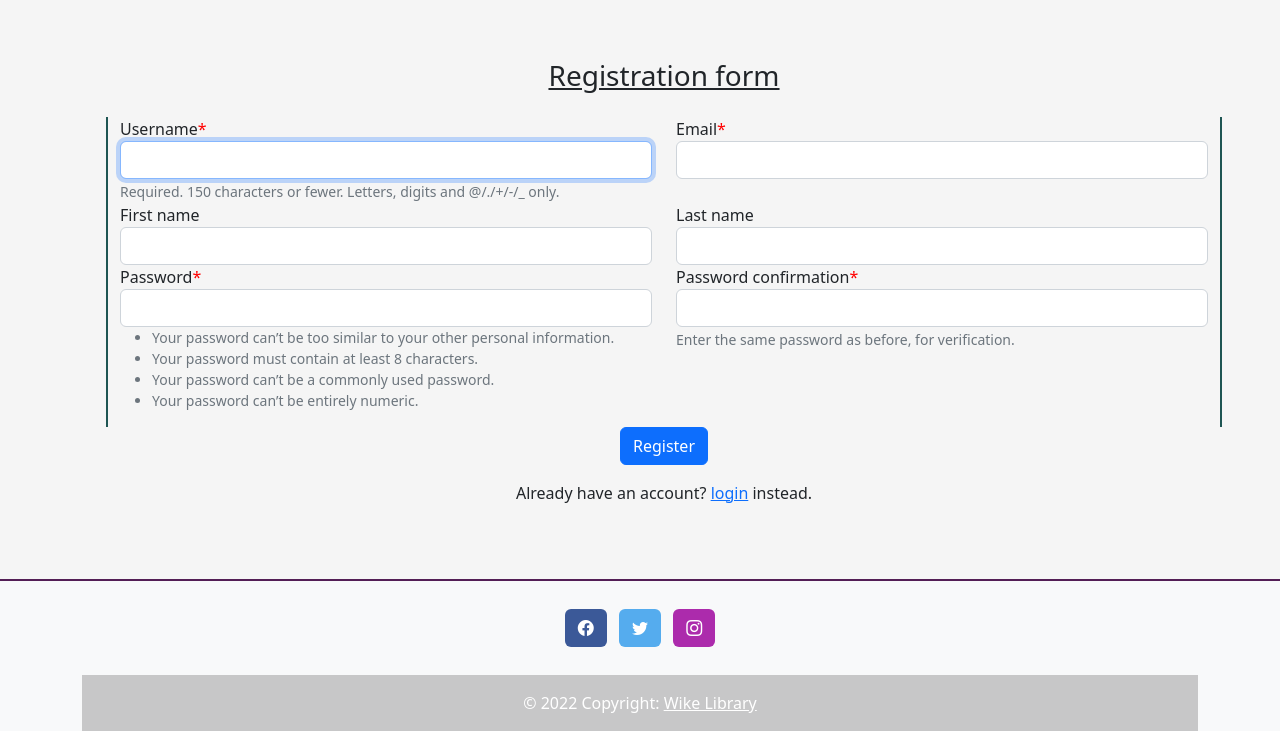
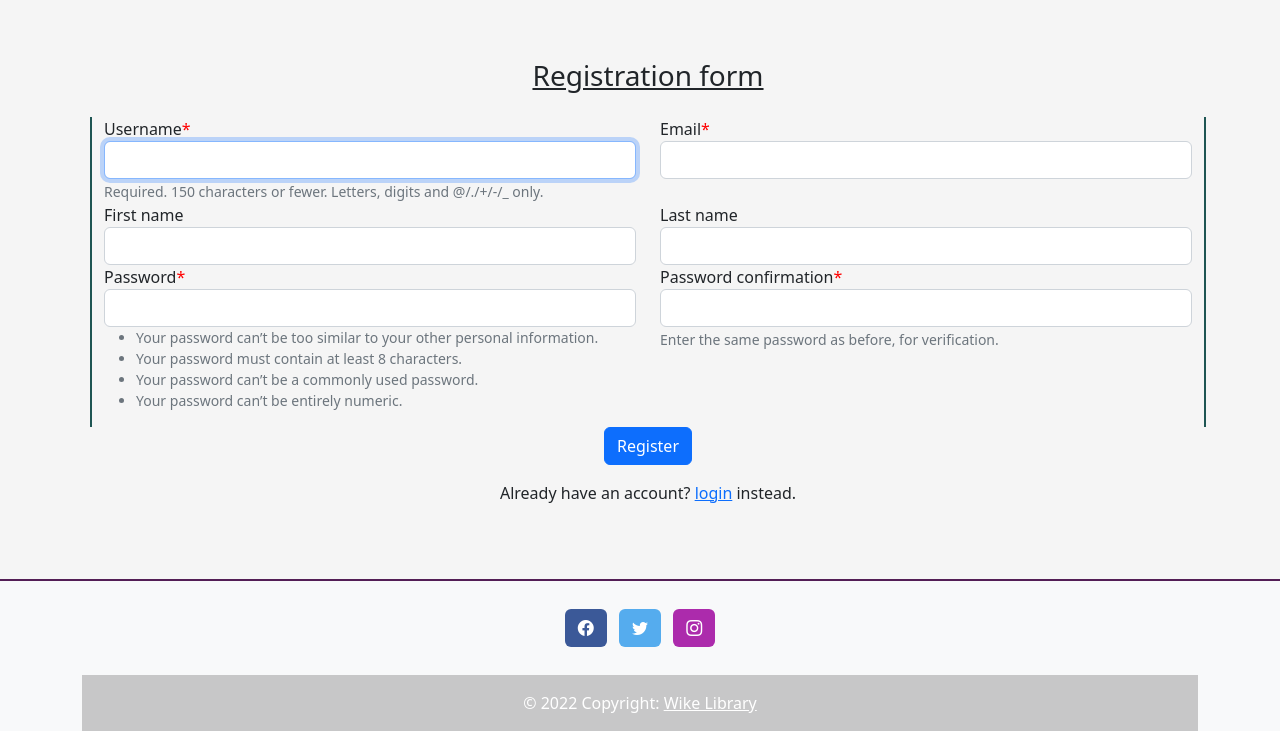
Before and after one commit to Jossy-dev/django_local_library, a Django app: page /catalog/register/ in a window 1280 px wide. Shown: the part 69-800 px from the top of the page. Run offline with Django 4.2, Linux system fonts and the light colour scheme; some libraries are stand-ins or nearby versions.

Commit message:
Fixed registration page overflow bug

```diff
--- a/catalog/templates/catalog/register.html
+++ b/catalog/templates/catalog/register.html
@@ -3,7 +3,7 @@
 {% block title %}<title>Register</title>{% endblock %}
 {% block content %}
     <!--Register-->
-    <div class="container py-5 ms-4 ">
+    <div class="container py-5 ms-2 me-4 ">
         <div class="container d-flex justify-content-center mb-3" style="text-decoration: underline;">
             <h3>Registration form</h3>
         </div>
```
